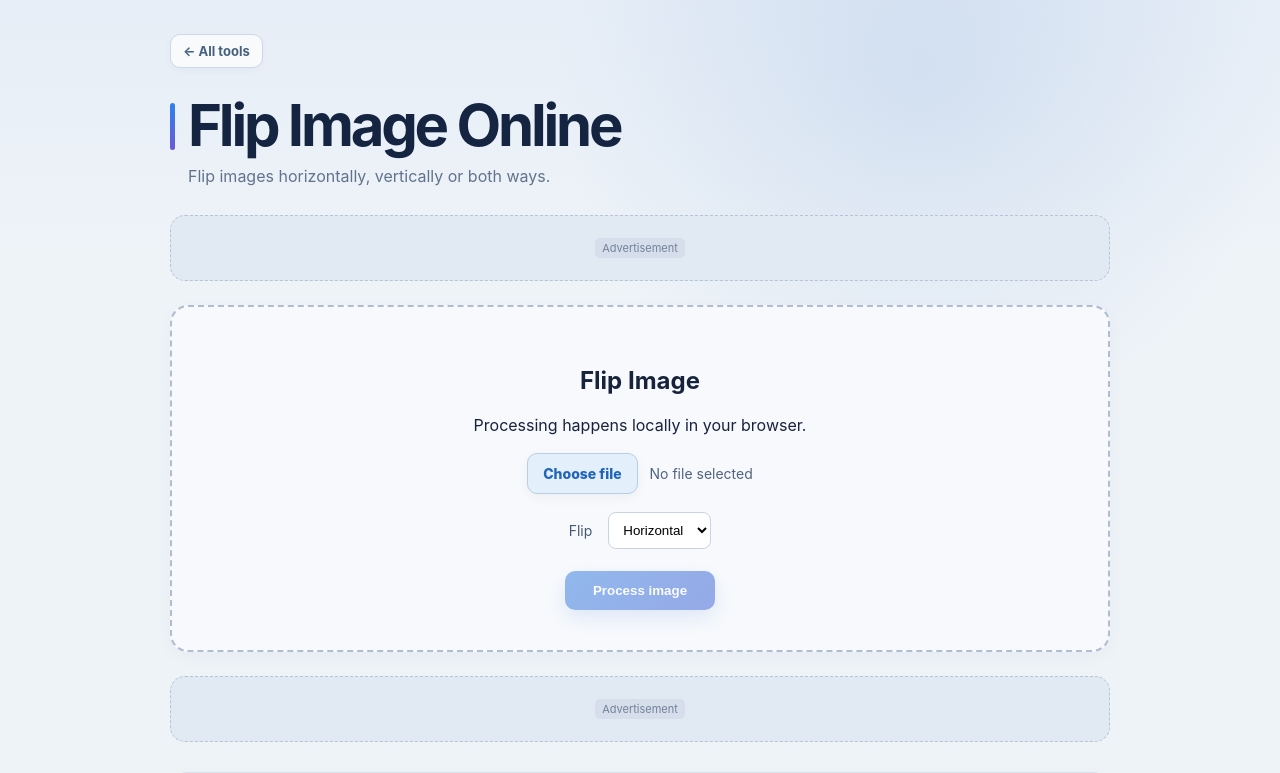
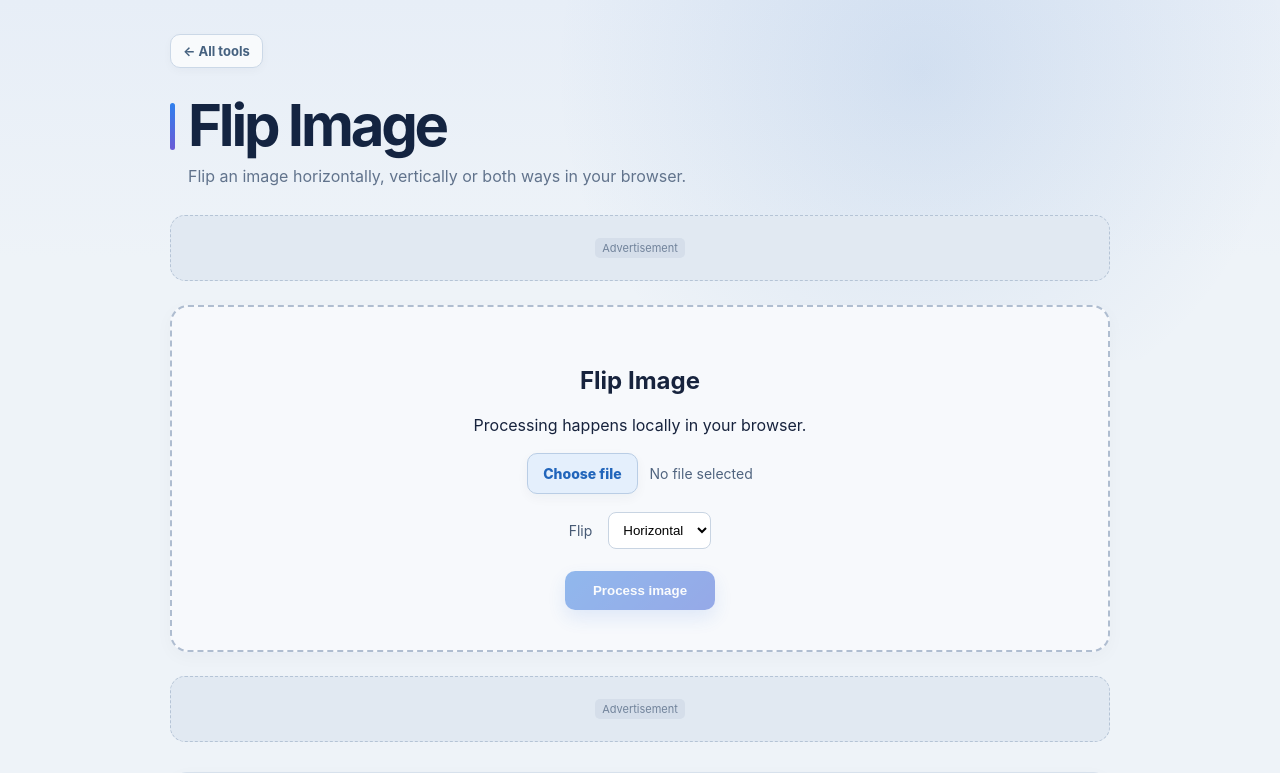
Before and after one commit to yiminggod1/pdf-tools, a Next.js app: page /pdf-tools/flip-image in a window 1280 px wide. Shown: the top 773 px of the page. Built offline with nearby package versions, Linux system fonts and the light colour scheme.

Commit message:
Expand image tool SEO content and internal links

```diff
--- a/app/flip-image/page.tsx
+++ b/app/flip-image/page.tsx
@@ -1,3 +1 @@
-import AdvancedImageTool from "../../components/AdvancedImageTool";import AdSlot from "../../components/AdSlot";import RelatedTools from "../../components/RelatedTools";
-export const metadata={title:"Flip Image Online",description:"Flip images horizontally, vertically or both ways."};
-export default function Page(){return <main className="toolpage"><a href="/">← All tools</a><h1>Flip Image Online</h1><p className="lead">Flip images horizontally, vertically or both ways.</p><AdSlot/><AdvancedImageTool mode="flip"/><AdSlot/><section className="content"><h2>How to use this tool</h2><p>Choose the direction and create a new image locally.</p><h2>Private browser processing</h2><p>The supported workflow runs in your browser, so the source file does not need to be uploaded to a conversion server.</p></section><RelatedTools/></main>}
+import AdvancedImageTool from "../../components/AdvancedImageTool";import AdSlot from "../../components/AdSlot";import RelatedTools from "../../components/RelatedTools";import ToolSeo from "../../components/ToolSeo";export const metadata={title:"Flip Image Online Free",description:"Flip JPG, PNG and WebP images horizontally or vertically online free in your browser."};export default function Page(){return <main className="toolpage"><a href="/">← All tools</a><h1>Flip Image</h1><p className="lead">Flip an image horizontally, vertically or both ways in your browser.</p><AdSlot/><AdvancedImageTool mode="flip"/><AdSlot/><ToolSeo title="Mirror or flip images online" intro="Create a flipped copy of a JPG, PNG or WebP image locally without uploading the original." useCases={["Mirror photos horizontally","Create vertical image flips","Correct scanned graphics","Prepare mirrored designs"]} links={[["Rotate Image","/rotate-image/"],["Crop Image","/crop-image/"],["Resize Image","/resize-image/"],["Convert Image","/convert-image/"]]} faq={[["Can I flip horizontally?","Yes. The current tool supports horizontal flipping."],["Can I flip vertically?","Yes. Vertical flipping is supported."],["Are the original pixels uploaded?","The supported workflow runs locally in your browser."],["What formats are accepted?","JPG, PNG and WebP images are supported."]]}/><RelatedTools/></main>}
```
